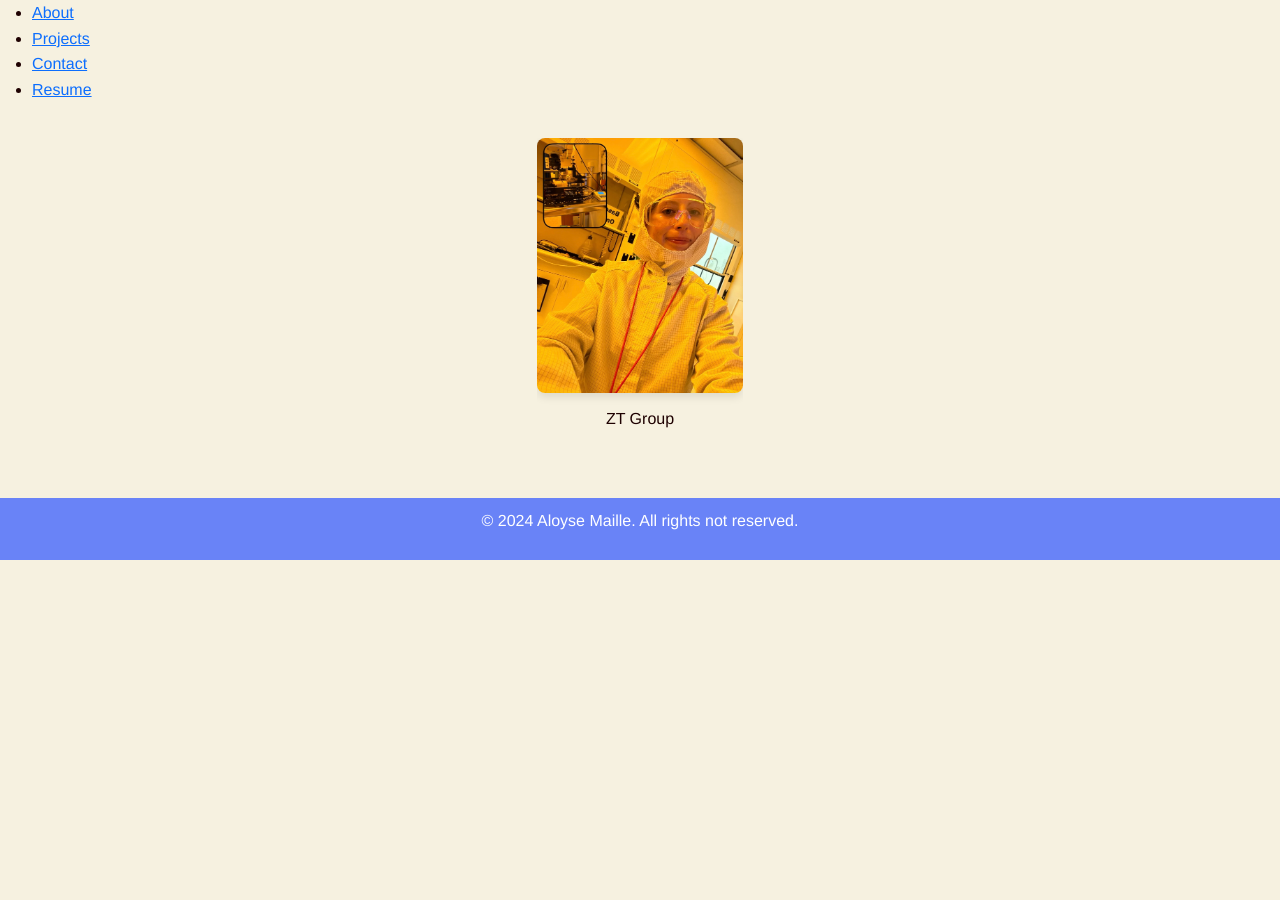
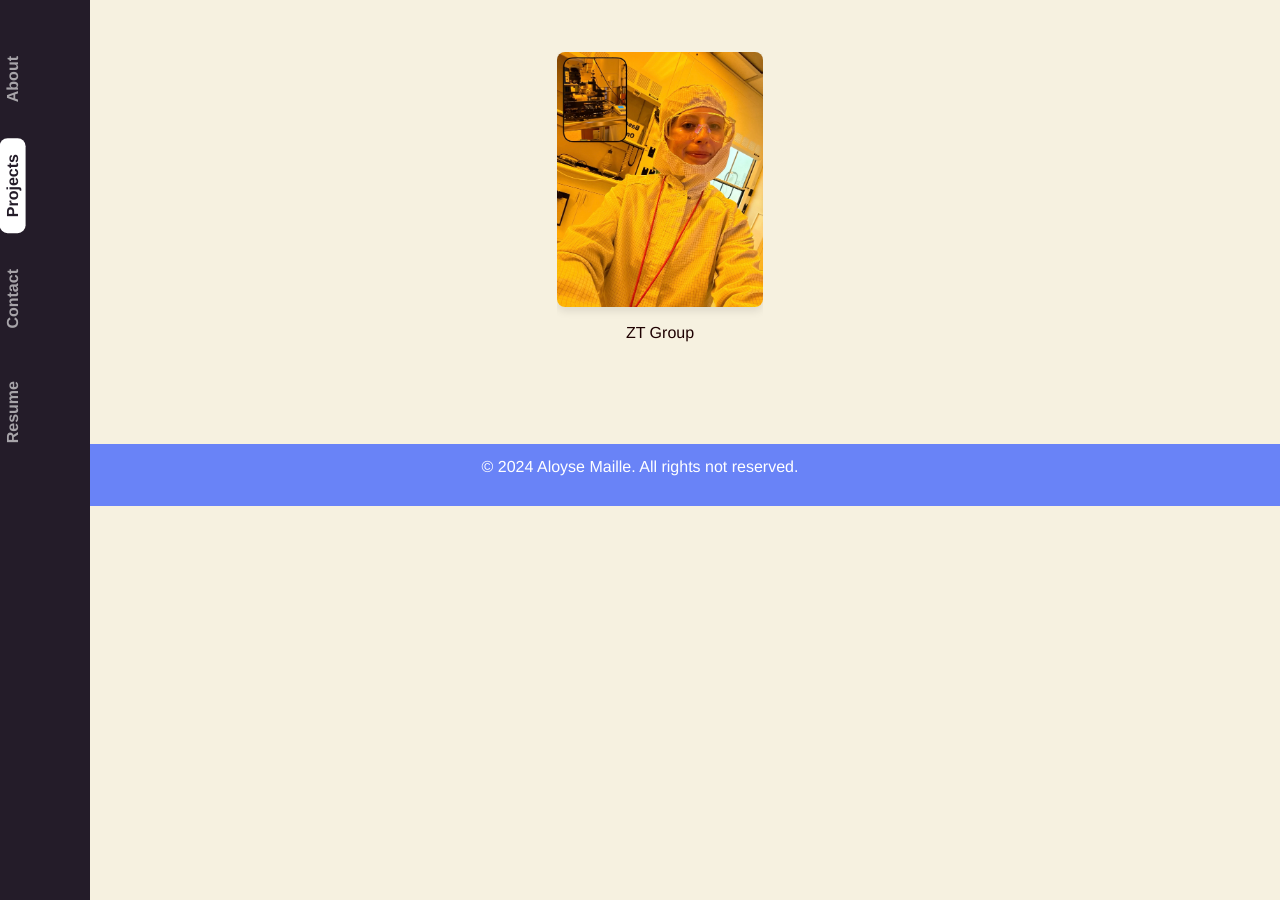
Before and after one commit to aloysemaille/AloyseMaillePortfolio, a Jekyll site: the page built from _pages/projects.md, in a window 1280 px wide. Built offline with Jekyll 4.4.1, drawn with Linux system fonts in a browser that asks for light colours.

Commit message:
sidebar design

```diff
--- a/_sass/custom.scss
+++ b/_sass/custom.scss
@@ -145,3 +145,57 @@ footer {
   border-radius: 8px;
   box-shadow: 0 4px 8px rgba(0, 0, 0, 0.1);
 }
+
+/* --- Sidebar styles for vertical navigation --- */
+.sidebar {
+  position: fixed;
+  left: 0;
+  top: 0;
+  width: 90px;
+  height: 100vh;
+  background: #241c29; /* You can change this to $primary-color if desired */
+  display: flex;
+  flex-direction: column;
+  align-items: center;
+  padding-top: 40px;
+  z-index: 1000;
+}
+
+.sidebar ul {
+  list-style: none;
+  padding: 0;
+  margin: 0;
+  width: 100%;
+}
+
+.sidebar ul li {
+  width: 100%;
+  margin-bottom: 20px;
+}
+
+.sidebar ul li a {
+  writing-mode: vertical-rl;
+  transform: rotate(180deg);
+  text-align: center;
+  font-weight: bold;
+  color: #fff;
+  opacity: 0.6;
+  text-decoration: none;
+  padding: 16px 0;
+  display: block;
+  transition: background 0.2s, opacity 0.2s;
+  border-radius: 8px;
+}
+
+.sidebar ul li a.active,
+.sidebar ul li a:hover {
+  background: #fff;
+  color: #241c29;
+  opacity: 1;
+}
+
+/* Shift main content to the right of sidebar */
+main.container {
+  margin-left: 90px; /* same as sidebar width */
+  padding: 2rem;
+}
```
